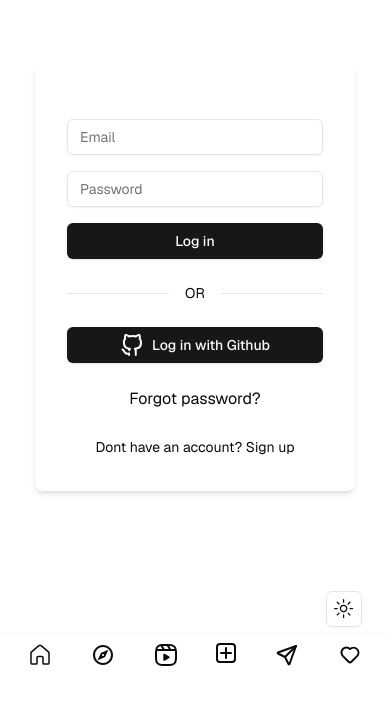
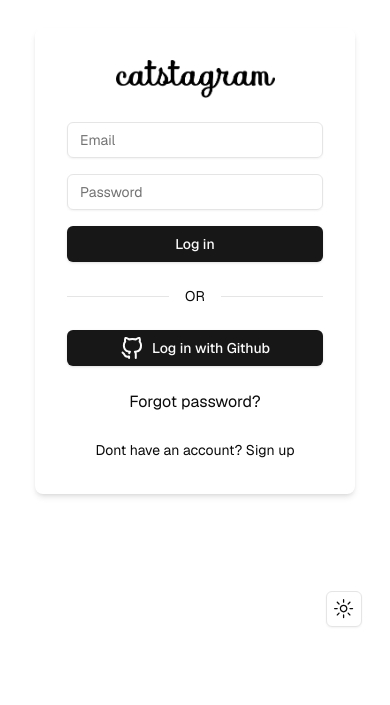
Before and after one commit to Armive/Catstagram, a Next.js app: page /login in a window 390 px wide. Shown: the part 161-866 px from the top of the page. After the commit the page ends 844 px from the top, so only its background shows below. Built offline with nearby package versions, Linux system fonts and the light colour scheme.

Commit message:
Feat: App Grouping

```diff
--- /dev/null
+++ b/app/(protected)/layout.tsx
@@ -0,0 +1,11 @@
+import { Navbar } from "@/components/Navbar";
+import React from "react";
+
+export default function Layout({ children }: { children: React.ReactNode }) {
+  return (
+    <>
+      <Navbar />
+      <div className="md:ml-[72px] xl:ml-[244px] ">{children}</div>
+    </>
+  );
+}
--- a/app/layout.tsx
+++ b/app/layout.tsx
@@ -3,8 +3,6 @@ import { GeistSans } from "geist/font/sans";
 import "./globals.css";
 import { Navbar } from "@/components/Navbar";
 import { ThemeProvider } from "@/components/theme-provider";
-import { BarItem } from "@/components/NavItem";
-import { MenuIcon } from "@/components/icons";
 import { ModeToggle } from "@/components/toggle";
 
 export const metadata: Metadata = {
@@ -26,9 +24,8 @@ export default function RootLayout({
           enableSystem
           disableTransitionOnChange
         >
-          <Navbar />
           <ModeToggle />
-          <div className="md:ml-[72px] xl:ml-[244px] p-4">{children}</div>
+          <div className="">{children}</div>
         </ThemeProvider>
       </body>
     </html>
--- a/app/login/page.tsx
+++ b/app/login/page.tsx
@@ -42,7 +42,7 @@ export default function Login() {
         <Image
           src="/catstagram.png"
           alt="catslogo"
-          className=" hidden xl:flex dark:invert self-center"
+          className=" flex dark:invert self-center"
           width={159}
           height={38}
         />
--- a/tailwind.config.js
+++ b/tailwind.config.js
@@ -51,6 +51,7 @@ module.exports = {
           DEFAULT: "hsl(var(--card))",
           foreground: "hsl(var(--card-foreground))",
         },
+
       },
       borderRadius: {
         lg: "var(--radius)",
```
Also changed, not shown: app/(protected)/create/page.tsx (renamed from app/create/page.tsx), app/(protected)/explore/page.tsx (renamed from app/explore/page.tsx), app/(protected)/messages/page.tsx (renamed from app/messages/page.tsx), app/(protected)/notifications/page.tsx (renamed from app/notifications/page.tsx), app/(protected)/page.tsx (renamed from app/page.tsx), app/(protected)/reels/page.tsx (renamed from app/reels/page.tsx), app/(protected)/search/page.tsx (renamed from app/search/page.tsx), public/Animals.jpg (added), 1 other file (tests, documents, lock files or other folders).
